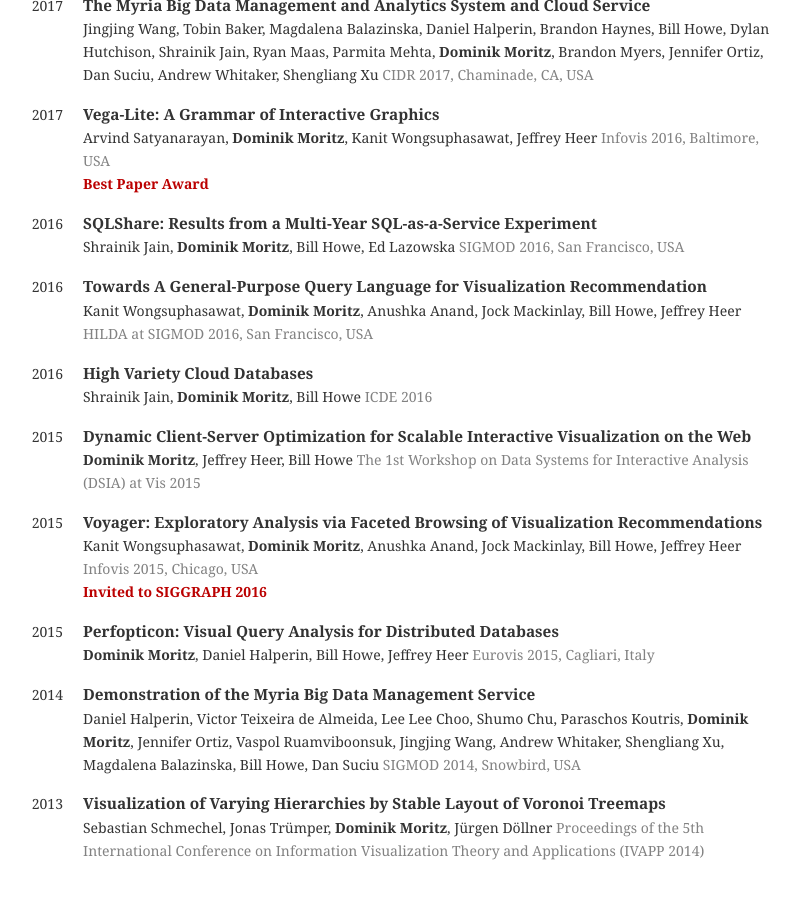
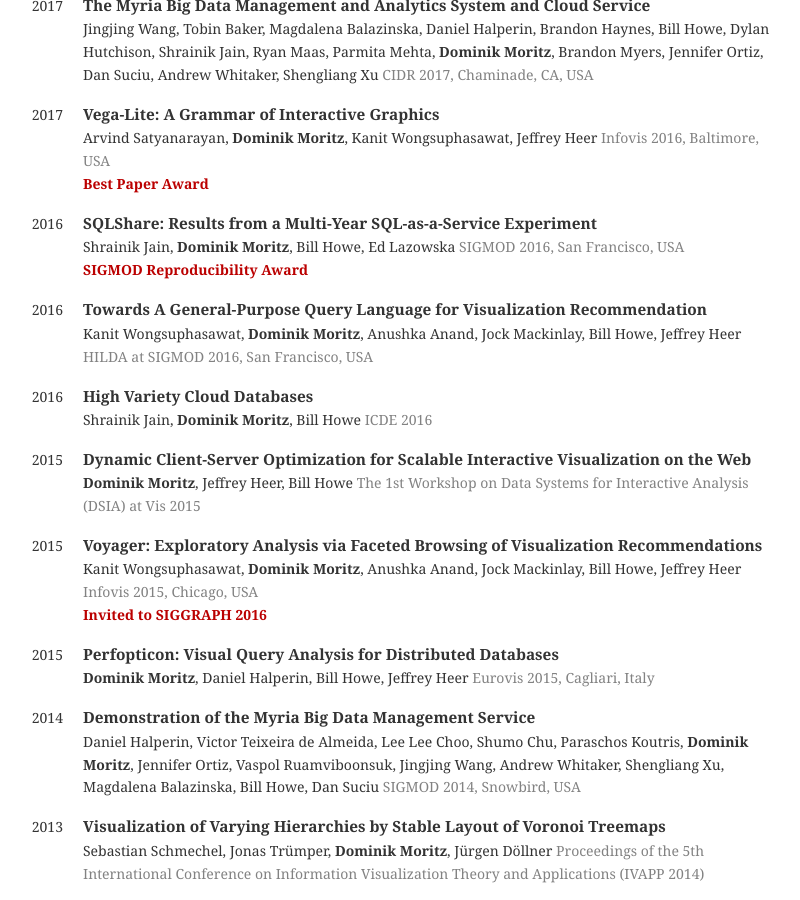
Before and after one commit to domoritz/domoritz.github.io, a Jekyll site: the page built from cv.html, in a window 1280 px wide and 900 px high, scrolled down 1442 px. Shown: the whole window, without its empty margins (262-1062 px from the left). Built offline with Jekyll 4.4.1, drawn with Linux system fonts in a browser that asks for light colours.

Commit message:
Add award

```diff
--- a/_data/publications.yml
+++ b/_data/publications.yml
@@ -108,6 +108,8 @@
   venue_url: http://sigmod2016.org/
   link: https://uwescience.github.io/sqlshare/
   pdf: https://uwescience.github.io/sqlshare/pdfs/sqlshare_shrainik.pdf
+  awards:
+    - SIGMOD Reproducibility Award
   tweet: Data analysts can use SQL to analyze data; if the system supports complex queries.
 
 - title: "Towards A General-Purpose Query Language for Visualization Recommendation"
```
